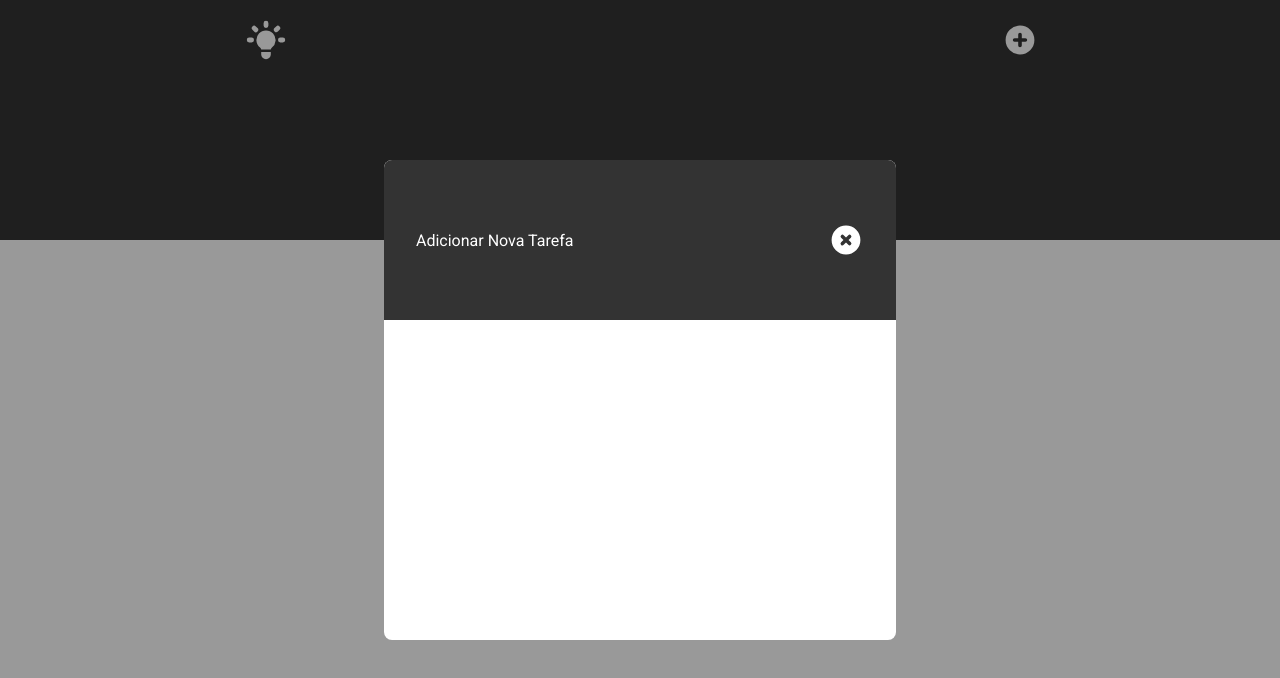
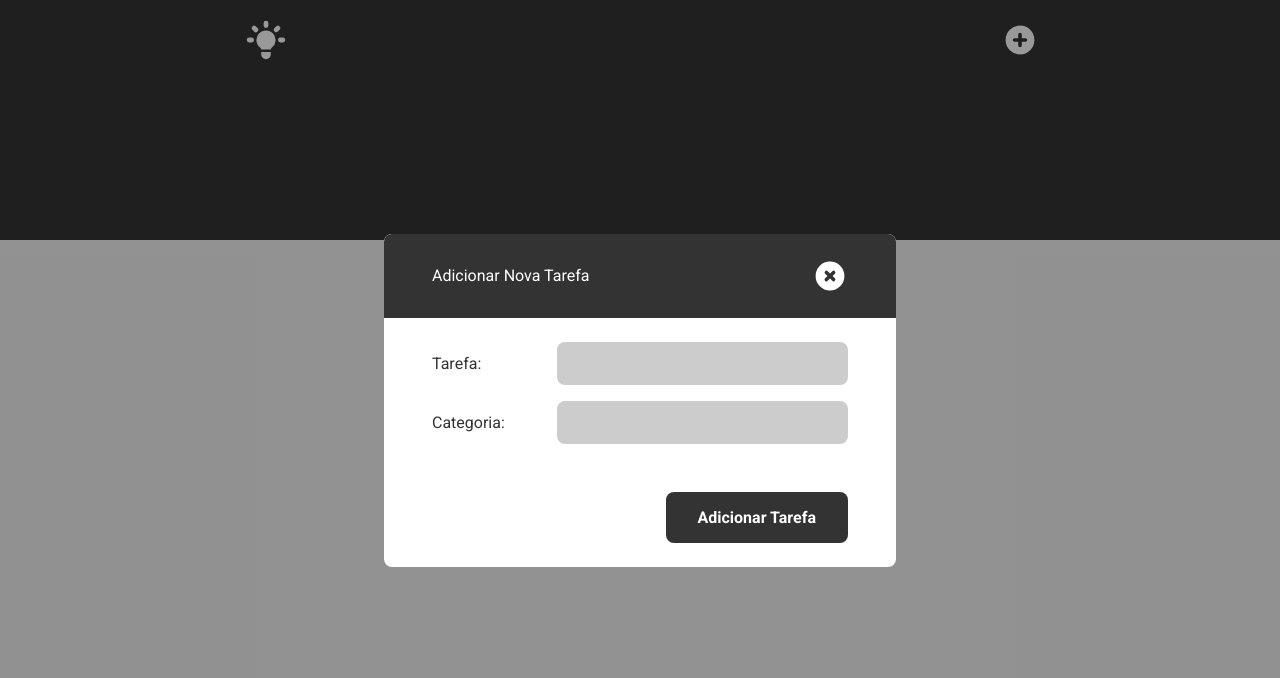
Before and after one commit to andrew1adams/todo-app, a React (Create React App) app: page / in a window 1280 px wide. Both pictures are taken after a click on the icon 1020 px from the left and 40 px from the top of the page. Shown: the top 678 px of the page. Built offline with nearby package versions, Linux system fonts and the light colour scheme.

Commit message:
interface modal created and adjusted some styles

```diff
--- a/src/components/Button/index.tsx
+++ b/src/components/Button/index.tsx
@@ -5,22 +5,27 @@
   color?: string;
   bgColor?: string;
   size?: string;
+  className?: string,
   onClick: () => void;
 }
 
 export const Button: React.FC<ButtonProps> = ({
   children,
+  className,
   bgColor = '#333',
   color = '#fff',
   size = 'medium',
   onClick,
+  ...props
 }) => {
   return (
     <Container
+      className={className}
       color={color}
       onClick={onClick}
       bgColor={bgColor}
       size={size}
+      {...props}
     >
       {children}
     </Container>
--- a/src/components/Button/style.ts
+++ b/src/components/Button/style.ts
@@ -2,7 +2,7 @@
 import styled from 'styled-components';
 import { ButtonProps } from '.';
 
-export const Container = styled.button<Omit<ButtonProps, 'onClick'>>`
+export const Container = styled.button<Pick<ButtonProps, 'color' | 'bgColor' | 'size'>>`
   padding: ${({ size }) => {
     if (size === 'large') {
       return '1.5rem 3rem';
--- a/src/components/Header/index.tsx
+++ b/src/components/Header/index.tsx
@@ -6,17 +6,19 @@
   buttonInterative: ReactElement<any, any>;
   bgColor?: string;
   color?: string;
+  height?: string
 }
 
 export const Header: React.FC<HeaderProps> = ({
   logotype,
   bgColor = '#333',
   color = '#fff',
+  height = '30vh',
   buttonInterative,
 }) => {
   return (
-    <Container bgColor={bgColor} color={color}>
-      <div>
+    <Container bgColor={bgColor} color={color} height={height}>
+      <div className='wrapperHeader'>
         {logotype}
         {buttonInterative}
       </div>
--- a/src/components/Header/style.ts
+++ b/src/components/Header/style.ts
@@ -2,16 +2,17 @@
 
 import { HeaderProps } from '.';
 
-export const Container = styled.header<Omit<HeaderProps, 'buttonInterative' | 'logotype'>>`
+export const Container = styled.header<Pick<HeaderProps, 'bgColor' | 'color' | 'height'>>`
   width: 100%;
-  height: 30vh;
+  min-height: ${({height}) => height};
   background-color: ${({bgColor}) => bgColor};
   color: ${({color}) => color};
-  div {
+
+  .wrapperHeader {
     display: flex;
     justify-content: space-between;
     align-items: center;
-    width: 860px;
+    max-width: 860px;
     margin: 0 auto;
     padding: 1rem 2rem;
     & svg.btnSvg {
--- /dev/null
+++ b/src/components/Input/index.tsx
@@ -0,0 +1,26 @@
+import React from 'react';
+import { Container } from './style';
+
+export interface InputProps {
+  name: string;
+  type: string;
+  label: string;
+  color?: string;
+  bgColor?: string;
+}
+
+export const Input: React.FC<InputProps> = ({
+  name,
+  type,
+  label,
+  color= '#333',
+  bgColor = '#fff',
+  ...props
+}) => {
+  return (
+    <Container bgColor={bgColor} color={color}>
+      <label htmlFor={name}>{label}</label>
+      <input name={name} id={name} type={type} {...props}/>
+    </Container>
+  );
+};
--- /dev/null
+++ b/src/components/Input/style.ts
@@ -0,0 +1,21 @@
+import { darken } from 'polished';
+import styled from 'styled-components';
+
+import { InputProps } from '.';
+
+export const Container = styled.div<Pick<InputProps, 'color' | 'bgColor'>>`
+  display: flex;
+  gap: 1rem;
+  align-items: center;
+  justify-content: space-between;
+  color: ${({color}) => color};
+  background-color: transparent;
+
+  input {
+    min-width: 70%;
+    padding: .75rem;
+    border: none;
+    background-color: ${({bgColor}) => darken(.2, String(bgColor))};
+    border-radius: .5rem;
+  }
+`;
--- a/src/components/ModalComponent/index.tsx
+++ b/src/components/ModalComponent/index.tsx
@@ -1,6 +1,7 @@
 import { Container } from './style';
 import { HiXCircle } from 'react-icons/hi';
 import { Header } from '../Header';
+import { ModalForm } from '../ModalForm';
 
 export interface ModalProps {
   color?: string;
@@ -13,18 +14,28 @@
   bgColor = '#333',
   onClick,
 }) => {
-
-  const handleOutsideClick = ({target}: any) => {
-    if (target.id === 'modalContent') onClick()
-  }
+  const handleOutsideClick = ({ target }: any) => {
+    if (target.id === 'modalContent') onClick();
+  };
 
   return (
-    <Container id='modalContent' color={color} bgColor={bgColor} onClick={handleOutsideClick}>
+    <Container
+      id="modalContent"
+      color={color}
+      bgColor={bgColor}
+      onClick={handleOutsideClick}
+    >
       <div className="wrapperModal">
         <Header
           logotype="Adicionar Nova Tarefa"
-          buttonInterative={<HiXCircle size="36" onClick={onClick} className='btnSvg'/>}
+          buttonInterative={
+            <HiXCircle size="36" onClick={onClick} className="btnSvg" />
+          }
+          height="auto"
+          color={color}
+          bgColor={bgColor}
         />
+        <ModalForm />
       </div>
     </Container>
   );
--- a/src/components/ModalComponent/style.ts
+++ b/src/components/ModalComponent/style.ts
@@ -2,7 +2,7 @@
 
 import { ModalProps } from '.';
 
-export const Container = styled.div<Omit<ModalProps, 'onClick'>>`
+export const Container = styled.div<Pick<ModalProps, 'color' | 'bgColor'>>`
   height: 100vh;
   width: 100%;
   position: absolute;
@@ -11,13 +11,13 @@
   background-color: rgba(0, 0, 0, .4);
   z-index: 1;
   display:flex;
-  justify-content: center;
+  justify-content: space-between;
   align-items: center;
 
   .wrapperModal {
     width: 40%;
-    height: 60%;
-    margin: auto;
+    min-width: 400px;
+    margin: 0 auto;
     background-color: ${({color}) => color};
     color: ${({bgColor}) => bgColor};
     border-radius: .5rem;
@@ -25,8 +25,9 @@
   }
 
   .wrapperModal header {
-    height: 20vh;
-    display: flex;
-    justify-content: space-between;
+    padding: .5rem 1rem;
+    & svg.btnSvg {
+      cursor: pointer;
+    }
   }
 `;
--- /dev/null
+++ b/src/components/ModalForm/index.tsx
@@ -0,0 +1,17 @@
+import React from 'react'
+import { Button } from '../Button'
+import { Input } from '../Input'
+import { Container } from './style'
+
+export const ModalForm: React.FC = () => {
+  return (
+    <Container onSubmit={(e) => e.preventDefault()}>
+      <div className='inputSections'>
+        <Input name='task' label='Tarefa:' type='text' />
+        <Input name='category' label='Categoria:' type='text' />
+      </div>
+
+      <Button className='btn' onClick={() => {}}>Adicionar Tarefa</Button>
+    </Container>
+  )
+}
--- /dev/null
+++ b/src/components/ModalForm/style.ts
@@ -0,0 +1,19 @@
+import styled from 'styled-components';
+
+export const Container = styled.form`
+  width: 100%;
+  margin: 0 auto;
+  padding: 1.5rem 3rem;
+  display: flex;
+  flex-direction: column;
+
+  .inputSections {
+    display: flex;
+    flex-direction: column;
+    gap: 1rem;
+  }
+
+  .btn {
+    margin: 3rem 0 0 auto;
+  }
+`;
--- a/src/styles/global.ts
+++ b/src/styles/global.ts
@@ -1,3 +1,4 @@
+import { darken } from 'polished';
 import { createGlobalStyle } from 'styled-components';
 
 export const GlobalStyles = createGlobalStyle`
@@ -7,5 +8,10 @@
     outline: 0;
     box-sizing: border-box;
     font-family: 'Roboto', monospace, sans-serif;
+    font-size: 1rem;
+  }
+
+  body {
+    background: ${darken(.05, '#fff')};
   }
 `;
```
